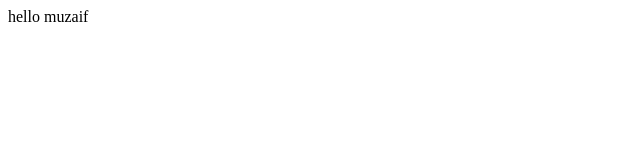
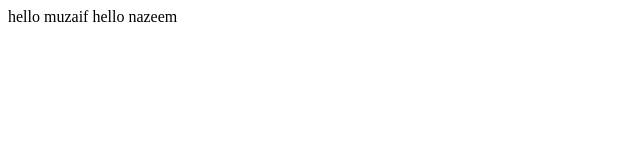
Before and after one commit to zpikachu/demo, a plain HTML site: page index.html in a window 1280 px wide. Shown: the whole page, without its empty margins (0-640 px from the left). Drawn offline with Linux system fonts and the light colour scheme.

Commit message:
second commit on sub

```diff
--- a/index.html
+++ b/index.html
@@ -8,7 +8,7 @@
 </head>
 
 <body>
-    hello muzaif
+    hello muzaif hello nazeem
 </body>
 
 </html>
```
